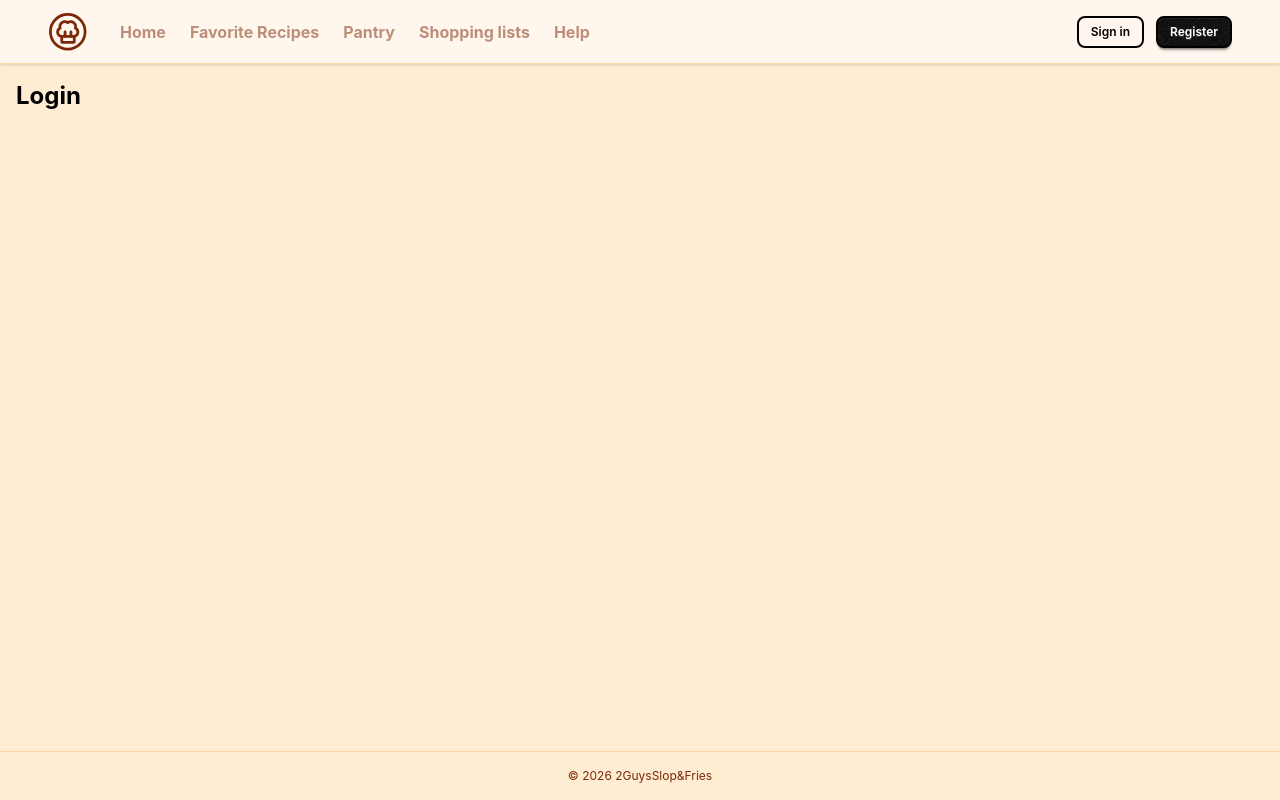
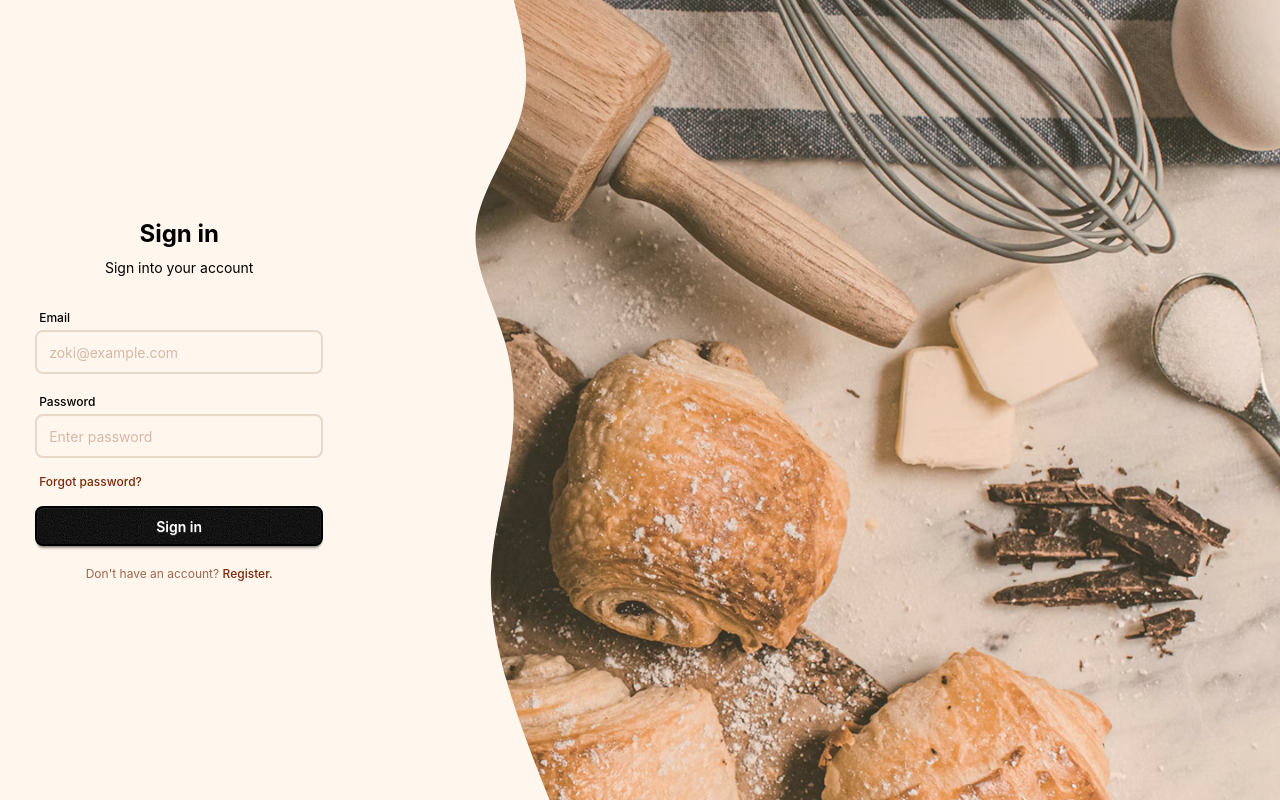
Before and after one commit to Dzekanaa/recipe-app, an Angular app in the folder frontend/: page /auth/login in a window 1280 px wide. Built offline with nearby package versions, Linux system fonts and the light colour scheme.

Commit message:
feat(auth): Add login page UI.

```diff
--- a/frontend/src/app/app.routes.ts
+++ b/frontend/src/app/app.routes.ts
@@ -12,10 +12,6 @@ export const routes: Routes = [
       {
         path: 'home',
         loadChildren: () => import('./features/home/home.routes').then((m) => m.HOME_ROUTES),
-      },
-      {
-        path: 'auth',
-        loadChildren: () => import('./features/auth/auth.routes').then((m) => m.AUTH_ROUTES),
       },
       {
         path: 'recipes',
@@ -53,5 +49,10 @@ export const routes: Routes = [
       },
     ],
   },
+  // auth pages are full-screen (no navbar/footer), so they live outside AppLayoutComponent
+  {
+    path: 'auth',
+    loadChildren: () => import('./features/auth/auth.routes').then((m) => m.AUTH_ROUTES),
+  },
   { path: '**', redirectTo: 'home' },
 ];
--- /dev/null
+++ b/frontend/src/app/features/auth/auth-shell.component.ts
@@ -0,0 +1,35 @@
+import { Component } from '@angular/core';
+
+/**
+ * Full-screen shell for the auth pages: cream panel on the left (the form is projected into it),
+ * photo background on the right and the wave edge between them.
+ */
+@Component({
+  selector: 'app-auth-shell',
+  host: { class: 'block' },
+  template: `
+    <main
+      class="relative flex min-h-screen w-full overflow-hidden bg-base-300 bg-cover bg-center"
+      style="background-image: url('login-bg.jpg')"
+    >
+      <section
+        class="relative z-10 flex w-full items-center justify-center bg-[#FFF7ED] px-6 py-10 md:w-[clamp(22rem,28vw,30rem)] md:shrink-0"
+      >
+        <ng-content />
+
+        <svg
+          viewBox="0 0 217 1024"
+          preserveAspectRatio="none"
+          aria-hidden="true"
+          class="pointer-events-none absolute -top-px left-full -ml-px hidden h-[calc(100%+2px)] w-[calc(clamp(8rem,15vw,14rem)+1px)] md:block"
+        >
+          <path
+            d="M217 1024L208.457 999.595C199.913 975.019 182.827 926.208 170.012 877.568C157.197 828.928 148.654 780.459 150.704 731.819C152.583 683.179 165.228 634.368 171.72 585.387C178.213 536.405 178.897 487.595 166.594 438.613C154.292 389.632 129.346 340.821 133.788 292.181C138.402 243.541 172.575 195.072 184.535 146.432C196.496 97.7919 186.244 48.9813 181.118 24.4053L175.992 0H0V24.4053C0 48.9813 0 97.7919 0 146.432C0 195.072 0 243.541 0 292.181C0 340.821 0 389.632 0 438.613C0 487.595 0 536.405 0 585.387C0 634.368 0 683.179 0 731.819C0 780.459 0 828.928 0 877.568C0 926.208 0 975.019 0 999.595V1024H217Z"
+            fill="#FFF7ED"
+          />
+        </svg>
+      </section>
+    </main>
+  `,
+})
+export class AuthShellComponent {}
--- a/frontend/src/app/features/auth/login-page.component.ts
+++ b/frontend/src/app/features/auth/login-page.component.ts
@@ -1,7 +1,102 @@
-import { Component } from '@angular/core';
+import { Component, inject, signal } from '@angular/core';
+import { FormBuilder, ReactiveFormsModule, Validators } from '@angular/forms';
+import { RouterLink } from '@angular/router';
+import { AuthShellComponent } from './auth-shell.component';
 
 @Component({
   selector: 'app-login-page',
-  template: '<h1 class="p-4 text-2xl font-bold text-primary">Login</h1>',
+  imports: [ReactiveFormsModule, RouterLink, AuthShellComponent],
+  template: `
+    <app-auth-shell>
+      <form
+        [formGroup]="form"
+        (ngSubmit)="submit()"
+        class="flex w-full max-w-sm flex-col md:max-w-72"
+        novalidate
+      >
+        <h1 class="text-center text-2xl font-bold text-black">Sign in</h1>
+        <p class="mt-2 mb-8 text-center text-sm text-black">Sign into your account</p>
+
+        <div class="flex flex-col gap-1">
+          <label for="email" class="ml-1 text-xs font-medium text-black">Email</label>
+          <input
+            id="email"
+            type="email"
+            formControlName="email"
+            autocomplete="email"
+            placeholder="zoki@example.com"
+            class="input h-11 w-full rounded-lg border-[#E8D8C8] bg-transparent text-sm placeholder:text-base-content/30"
+          />
+          @if (form.controls.email.touched && form.controls.email.invalid) {
+            <p class="ml-1 text-xs text-error">
+              {{
+                form.controls.email.hasError('required')
+                  ? 'Email is required.'
+                  : 'Enter a valid email address.'
+              }}
+            </p>
+          }
+        </div>
+
+        <div class="mt-5 flex flex-col gap-1">
+          <label for="password" class="ml-1 text-xs font-medium text-black">Password</label>
+          <input
+            id="password"
+            type="password"
+            formControlName="password"
+            autocomplete="current-password"
+            placeholder="Enter password"
+            class="input h-11 w-full rounded-lg border-[#E8D8C8] bg-transparent text-sm placeholder:text-base-content/30"
+          />
+          @if (form.controls.password.touched && form.controls.password.invalid) {
+            <p class="ml-1 text-xs text-error">Password is required.</p>
+          }
+        </div>
+
+        <a
+          routerLink="/auth/forgot-password"
+          class="mt-4 ml-1 w-fit text-xs font-medium text-base-content hover:underline"
+        >
+          Forgot password?
+        </a>
+
+        @if (error()) {
+          <div class="alert alert-error mt-4 py-2 text-sm" role="alert">
+            <span>{{ error() }}</span>
+          </div>
+        }
+
+        <button type="submit" class="btn btn-primary mt-4 w-full rounded-lg" [disabled]="loading()">
+          Sign in
+        </button>
+
+        <p class="mt-5 text-center text-xs text-base-content/70">
+          Don't have an account?
+          <a routerLink="/auth/register" class="font-medium text-base-content hover:underline">
+            Register.
+          </a>
+        </p>
+      </form>
+    </app-auth-shell>
+  `,
 })
-export class LoginPageComponent {}
+export class LoginPageComponent {
+  private readonly fb = inject(FormBuilder);
+
+  protected readonly error = signal<string | null>(null);
+  protected readonly loading = signal(false);
+
+  protected readonly form = this.fb.nonNullable.group({
+    email: ['', [Validators.required, Validators.email]],
+    password: ['', Validators.required],
+  });
+
+  protected submit(): void {
+    if (this.form.invalid) {
+      this.form.markAllAsTouched();
+      return;
+    }
+    // TODO: call AuthService.login(this.form.getRawValue()) once the backend endpoint is ready,
+    // then set loading/error and navigate to /home on success.
+  }
+}
```
Also changed, not shown: frontend/public/login-bg.jpg (added).
